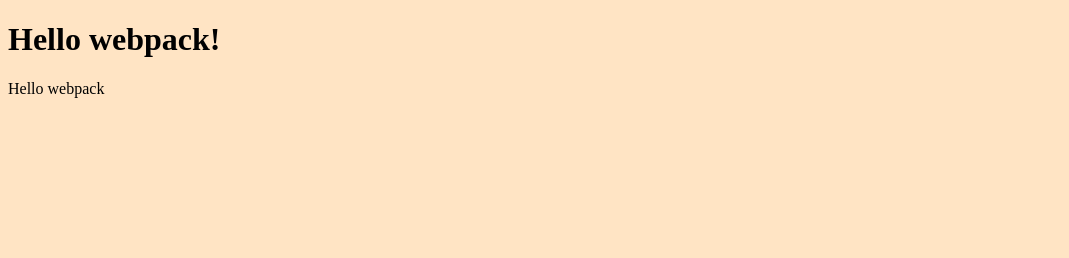
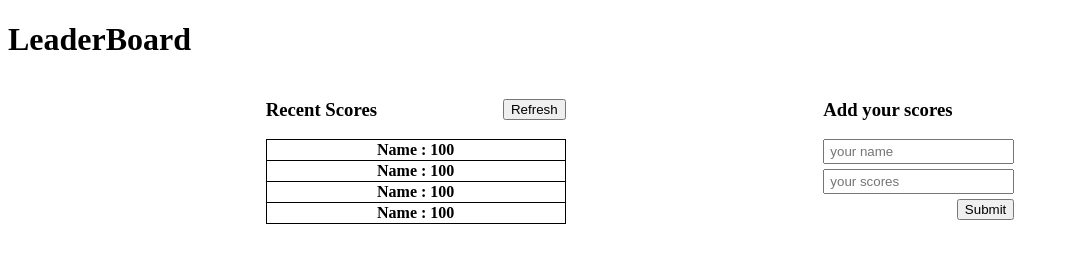
Before and after one commit to Phone-Khaing-Hein/LeaderBoard, a website built with webpack: page src/index.html in a window 1280 px wide. Shown: the whole page, without its empty margins (0-1069 px from the left). Built offline with nearby package versions, Linux system fonts and the light colour scheme.

Commit message:
add layout

```diff
--- a/src/index.html
+++ b/src/index.html
@@ -4,11 +4,14 @@
 <head>
     <meta charset="UTF-8">
     <meta name="viewport" content="width=device-width, initial-scale=1.0">
-    <title>Wbpack Exercise</title>
+    <title>Leader Board</title>
 </head>
 
 <body>
-    <h1>Hello webpack!</h1>
+    <h1>LeaderBoard</h1>
+    <div id="board">
+
+    </div>
 </body>
 
 </html>
--- a/src/index.js
+++ b/src/index.js
@@ -1,12 +1,6 @@
-import _ from "lodash";
+import bordList from './modules/bordList.js';
+import form from './modules/form.js';
 import './style.css';
 
-function component() {
-  const element = document.createElement("div");
-
-  element.innerHTML = _.join(["Hello", "webpack"], " ");
-
-  return element;
-}
-
-document.body.appendChild(component());
+bordList();
+form();
--- /dev/null
+++ b/src/modules/bordList.js
@@ -0,0 +1,26 @@
+const bordList = () => {
+  const board = document.getElementById('board');
+  const list = `
+        <div>
+            <h3>Recent Scores <button>Refresh</button></h3>
+            <table>
+                <tr>
+                    <th>Name : 100</th>
+                </tr>
+                <tr>
+                    <th>Name : 100</th>
+                </tr>
+                <tr>
+                    <th>Name : 100</th>
+                </tr>
+                <tr>
+                    <th>Name : 100</th>
+                </tr>
+            </table>
+        </div>
+  `;
+
+  board.innerHTML += list;
+};
+
+export default bordList;
--- /dev/null
+++ b/src/modules/form.js
@@ -0,0 +1,15 @@
+const form = () => {
+  const board = document.getElementById('board');
+  const form = `
+        <form>
+            <h3>Add your scores</h3>
+            <input type="text" placeholder="your name"> <br/>
+            <input type="number" placeholder="your scores"> <br/>
+            <button>Submit</button>
+        </form>
+  `;
+
+  board.innerHTML += form;
+};
+
+export default form;
--- a/src/style.css
+++ b/src/style.css
@@ -1,3 +1,24 @@
-body {
-  background-color: bisque;
+#board {
+  display: flex;
+  align-items: start;
+  justify-content: space-evenly;
 }
+
+button {
+  margin-left: 10px;
+  float: right;
+}
+
+table,
+tr,
+td {
+  border: 1px solid #000;
+  border-collapse: collapse;
+  padding: 5px;
+  width: 300px;
+}
+
+input {
+  padding: 3px 5px;
+  margin-bottom: 5px;
+}
```
Also changed, not shown: package.json (+8 -3 lines), webpack.config.js (+11 -11 lines), .eslintrc.json (added), .github/workflows/linters.yml (added), .stylelintrc.json (added), 3 other files.
